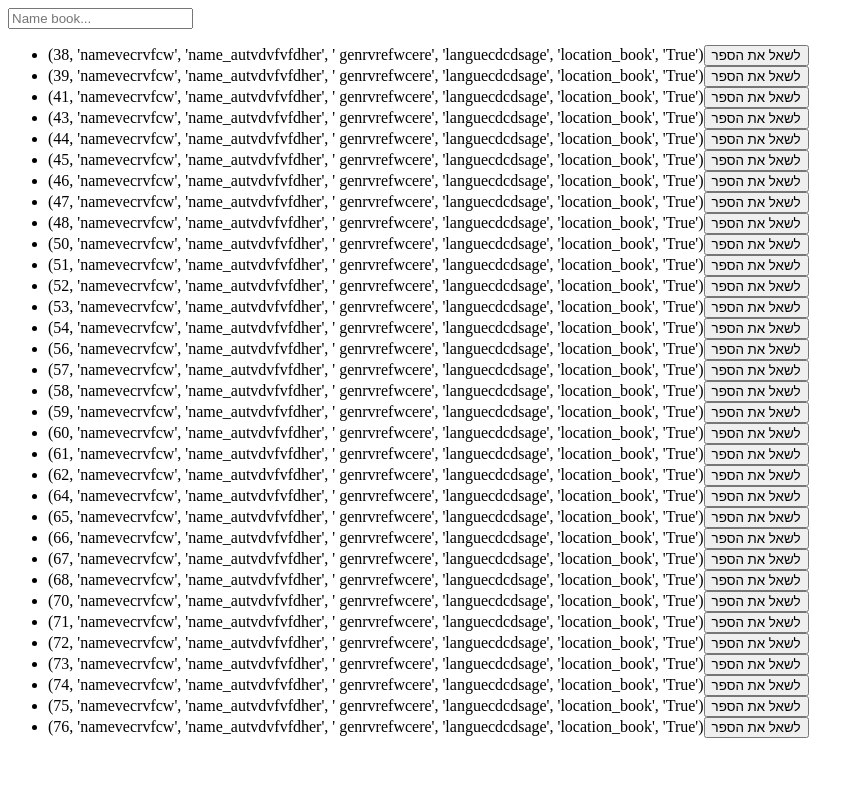
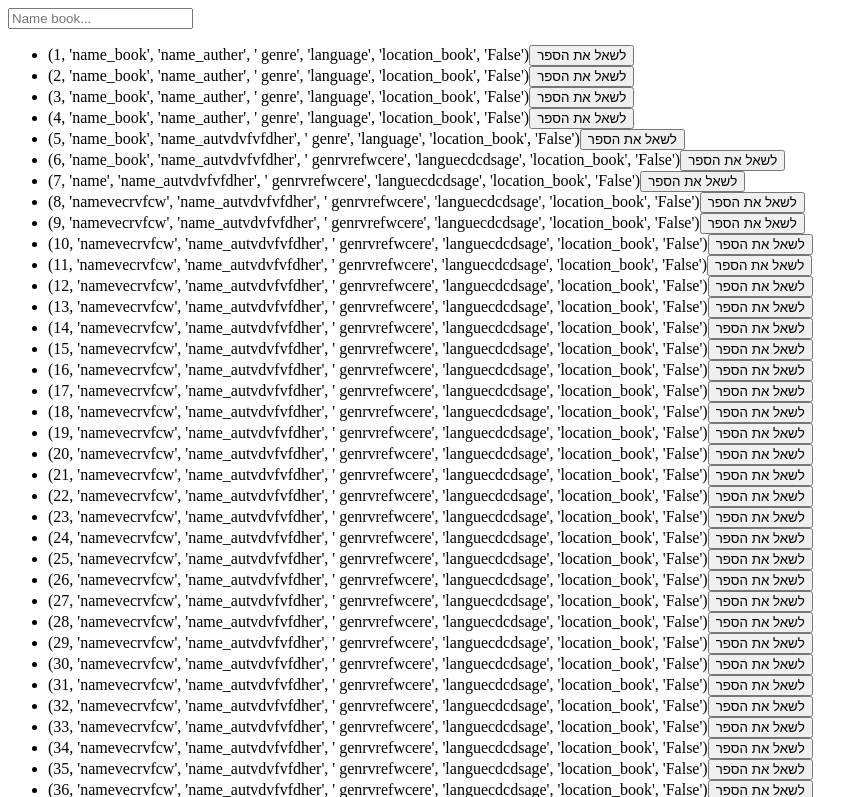
Before and after one commit to NoamAnisfeld/Library-System, a Flask app: page /take_book in a window 1280 px wide. Shown: the top 797 px of the page, without its empty margins (0-868 px from the left). Before the commit the page ends 738 px from the top, so only its background shows below. Run offline with Flask 2, Linux system fonts and the light colour scheme; data comes from the database, SQL or seed files in the repository.

Commit message:
1 I change the 3 changes 2. in the other  -I fixe "true" to True  -"borrowed" change to False  - add "data-" to borrowed

```diff
--- a/page.py
+++ b/page.py
@@ -42,13 +42,13 @@ def take_book():
     if request.method == 'POST':
         index_book_take = int(request.form['data'])
         id_of_the_book = information[index_book_take][0]
-        change_the_db = db.change_a_column_in_a_row("books","accompanied","False",id_of_the_book)
+        change_the_db = db.change_a_column_in_a_row("books","accompanied","True",id_of_the_book)
         print(change_the_db)
         # return the function book_adds that show the book.
         if change_the_db:
-            return jsonify({"data": "true","id":id_of_the_book,"index":information[index_book_take]})
+            return jsonify({"data": True ,"id":id_of_the_book,"index":information[index_book_take]})
         else:
-            return jsonify({"data": "false"})
+            return jsonify({"data": False})
 
     else:
         return render_template("take_book.html", books=information)
--- a/static/css/library_style.css
+++ b/static/css/library_style.css
@@ -3,8 +3,7 @@ body {
   margin: 0;
   background-color: lightblue;
 }
-.main {
-}
+
 .title {
   text-align: center;
   font-size: 5vh;
--- /dev/null
+++ b/static/css/take_book.css
@@ -0,0 +1,3 @@
+.book:not([data-borrowed=False]) {
+  display: none;
+}
--- a/static/javascript/take_book.js
+++ b/static/javascript/take_book.js
@@ -1,27 +1,15 @@
 let inputBook = document.getElementById("input_book");
 // The list of all object of the boooks
-let listBooks = document.querySelectorAll(".book");
-// Show only the books that not borrowed.
-listBooks.forEach((book) => {
-  if (book.getAttribute("borrowed") == "True") {
-    // To show.
-    book.style.display = "list-item";
-  } else {
-    // To not show
-    book.style.display = "none";
-  }
-});
+let listBooks = document.querySelectorAll(".book[data-borrowed='False']");
 // Add a fonction to the input to chack books.
 inputBook.addEventListener("input", () => {
   const text = inputBook.value.toLowerCase();
   listBooks.forEach((book) => {
     const bookTitle = book.textContent.toLowerCase();
-    if (bookTitle.includes(text) && book.getAttribute("borrowed") == "True") {
-      // To show.
-      book.style.display = "list-item";
+    if (bookTitle.includes(text)) {
+      book.hidden = true;
     } else {
-      // To not show.
-      book.style.display = "none";
+      book.hidden = false;
     }
   });
 });
@@ -36,19 +24,17 @@ for (let i = 0; i < listButtonsBooks.length; i++) {
 }
 
 function sendDateToTheServer(data, action) {
-  const xhr = new XMLHttpRequest();
-  xhr.open("POST", action, true);
-  xhr.setRequestHeader("Content-Type", "application/x-www-form-urlencoded");
-  // Send the POST request with the data
-  xhr.send("data=" + encodeURIComponent(data));
-  xhr.onreadystatechange = function () {
-    if (xhr.readyState === 4 && xhr.status === 200) {
-      // Handle the response from the server
-      const response = JSON.parse(xhr.responseText);
-      console.log(response);
-      if (response["data"] == "true") {
+  fetch(action, {
+    method: "POST",
+    headers: {
+      "Content-Type": "application/x-www-form-urlencoded",
+    },
+    body: "data=" + encodeURIComponent(data),
+  })
+    .then((res) => res.json())
+    .then((res) => {
+      if (res.data === true) {
         window.location.href = "/show_books";
       }
-    }
-  };
+    });
 }
--- a/templates/take_book.html
+++ b/templates/take_book.html
@@ -4,6 +4,10 @@
     <meta charset="UTF-8" />
     <meta name="viewport" content="width=device-width, initial-scale=1.0" />
     <title>Document</title>
+    <link
+      rel="stylesheet"
+      href="{{url_for('static', filename='css/take_book.css')}}"
+    />
   </head>
   <body>
     <label for="book_take"></label>
@@ -16,7 +20,9 @@
 
     <ul>
       {% for i in range(books|length) %}
-      <li numberBook="{{i}}" borrowed="{{books[i][-1]}}" class="book">{{ books[i] }}<button numberBook="{{i}}">לשאל את הספר</button></li>
+      <li numberBook="{{i}}" data-borrowed="{{books[i][-1]}}" class="book">
+        {{ books[i] }}<button numberBook="{{i}}">לשאל את הספר</button>
+      </li>
       {% endfor %}
     </ul>
     <script src="{{url_for('static', filename='javascript/take_book.js')}}"></script>
```
Lines whose indentation alone changed are shown as unchanged.
